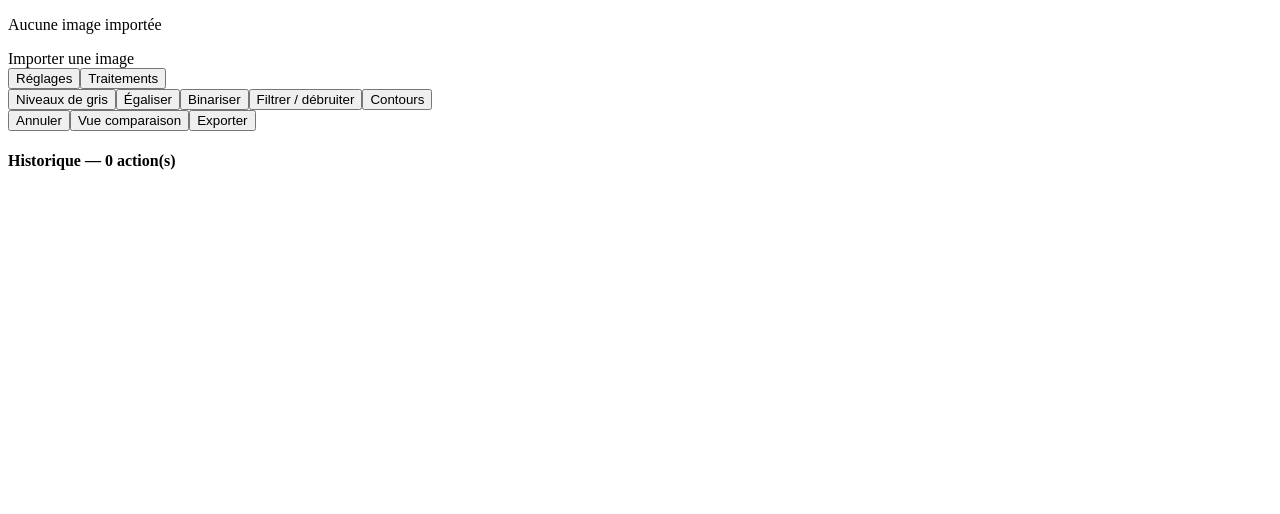
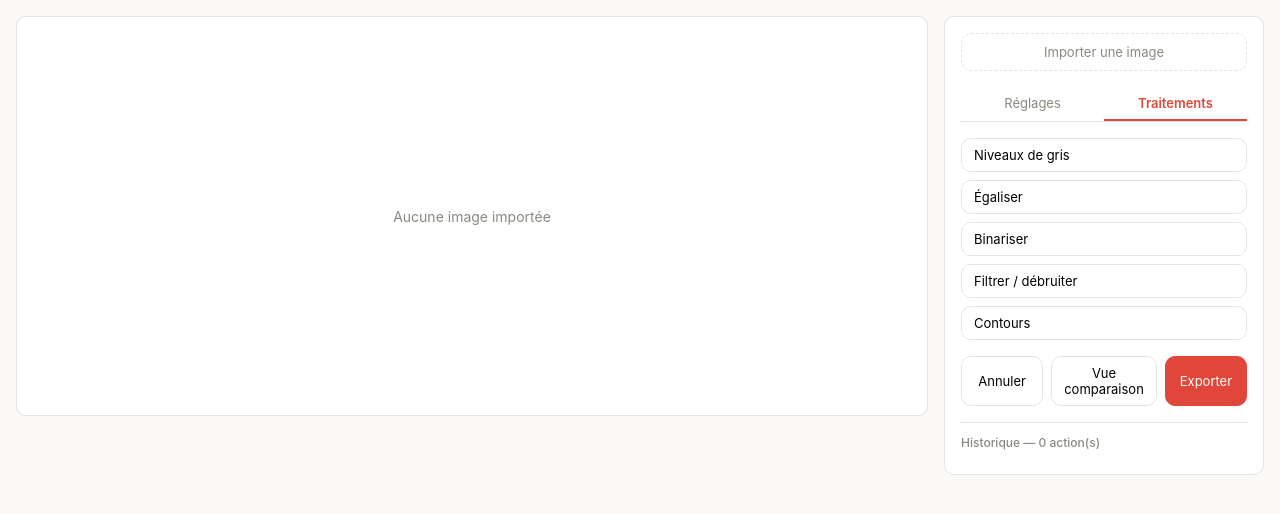
Before and after one commit to Kuroi-Kage/image-processing-angular, an Angular app: page / in a window 1280 px wide. Shown: the top 514 px of the page. Built offline with nearby package versions, Linux system fonts and the light colour scheme.

Commit message:
style : améliorer le style et la mise en page de l'interface

```diff
--- a/src/app/app.scss
+++ b/src/app/app.scss
@@ -0,0 +1,24 @@
+.app {
+  display: grid;
+  grid-template-columns: 1fr 320px;
+  gap: 16px;
+  padding: 16px;
+  min-height: 100vh;
+}
+
+.bandeau-erreur {
+  grid-column: 1 / -1;
+  background: #fde8e6;
+  color: var(--couleur-accent);
+  border: 1px solid var(--couleur-accent);
+  border-radius: var(--rayon);
+  padding: 10px 14px;
+  font-size: 14px;
+}
+
+.indicateur-chargement {
+  grid-column: 1 / -1;
+  text-align: center;
+  color: var(--couleur-texte-discret);
+  font-size: 14px;
+}
--- a/src/app/app.ts
+++ b/src/app/app.ts
@@ -3,138 +3,171 @@ import { Viewer } from "./components/image-viewer/viewer/viewer";
 import { Histogram } from "./components/histogram/histogram/histogram";
 import { Toolbar } from "./components/toolbar/toolbar/toolbar";
 import { NomTraitement, ParametreRequete } from "./models/image";
-import { Component } from "@angular/core";
+import { Component, signal } from "@angular/core";
 
 
 const LIBELLES_TRAITEMENT: Record<NomTraitement, string> = {
-  egalisation: 'Égalisation de l\'histogramme',
-  niveau_de_gris: 'Conversion en niveau de gris',
-  binarisation: 'Binarisation',
-  filtrage: 'Filtrage / débruitage',
-  contours: 'Détection de contours',
+  egalisation: "Égalisation de l'histogramme",
+  niveau_de_gris: "Conversion en niveau de gris",
+  binarisation: "Binarisation",
+  filtrage: "Filtrage / débruitage",
+  contours: "Détection de contours",
 };
 
+
 @Component({
-  selector: 'app-root',
+  selector: "app-root",
   standalone: true,
   imports: [Viewer, Histogram, Toolbar],
-  templateUrl: './app.html',
+  templateUrl: "./app.html",
+  styleUrl: "./app.scss",
 })
 
 export class App {
-  sessionId: string | null = null;
-  imageActuelle: string | null = null;
-  imageOriginale: string | null = null;
-  histogramme: number[][] | null = null;
-  historique: string[] = [];
+  sessionId = signal<string | null>(null);
+  imageActuelle = signal<string | null>(null);
+  imageOriginale = signal<string | null>(null);
+  histogramme = signal<number[][] | null>(null);
+  historique = signal<string[]>([]);
+  chargement = signal(false);
+  erreur = signal<string | null>(null);
+  vueComparaison = signal(false);
 
-  chargement = false;
-  erreur: string | null = null;
-  vueComparaison = false;
 
   constructor(private imageService: ImageService) {}
 
+
   onImageImportee(fichier: File) {
-    this.chargement = true;
-    this.erreur = null;
+    this.chargement.set(true);
+    this.erreur.set(null);
+    this.imageService.importerImage(fichier).subscribe({
+      next: (response) => {
+        this.sessionId.set(response.session_id);
+        this.imageActuelle.set(response.image);
+        this.imageOriginale.set(response.image);
+        this.historique.set([]);
+        this.rafraichirHistograme();
+        this.chargement.set(false);
+      },
 
-    this.imageService.importerImage(fichier).subscribe({
-      next: (Response) => {
-        this.sessionId = Response.session_id;
-        this.imageActuelle = Response.image;
-        this.imageOriginale = Response.image;
-        this.historique = [];
-        this.rafraichirHistograme();
-        this.chargement = false;
-      },
       error: () => {
-        this.erreur = "Impossible d'importrt cette image. Vérifier le format du fichier"
-        this.chargement = false;
+        this.erreur.set(
+          "Impossible d'importer cette image. Vérifiez le format du fichier."
+        );
+        this.chargement.set(false);
+
       }
     });
   }
 
+
   onTraitementDemande(nom: NomTraitement) {
-    if (!this.sessionId) {
-      this.erreur = 'Importer une iage avant d\'appliquerun traitement';
+    if (!this.sessionId()) {
+      this.erreur.set(
+        "Importer une image avant d'appliquer un traitement"
+      );
       return;
     }
 
-    this.chargement = true;
-    this.erreur = null;
+    this.chargement.set(true);
+    this.erreur.set(null);
+    this.imageService
+      .appliquerTraitement(this.sessionId()!, nom)
+      .subscribe({
+        next: (reponse) => {
+          this.imageActuelle.set(reponse.image);
+          this.historique.update(historique => [
+            ...historique,
+            LIBELLES_TRAITEMENT[nom]
+          ]);
+          this.rafraichirHistograme();
+          this.chargement.set(false);
+        },
 
-    this.imageService.appliquerTraitement(this.sessionId, nom).subscribe({
-      next: (reponse) => {
-        this.imageActuelle = reponse.image;
-        this.historique = [...this.historique, LIBELLES_TRAITEMENT[nom]];
-        this.rafraichirHistograme();
-        this.chargement = false;
-      },
         error: () => {
-        this.erreur = 'Le traitement a échoué, Réessaie.';
-        this.chargement = false;
+          this.erreur.set(
+            "Le traitement a échoué, Réessaie."
+          );
+          this.chargement.set(false);
         },
       });
   }
 
+
   onParametreModifie(requete: ParametreRequete) {
-    if (!this.sessionId) return;
-    this.imageService.configurerParametre(this.sessionId, requete).subscribe({
-      error: () => (this.erreur = 'Impossible de mettre à jour ce paramètre.'),
+    if (!this.sessionId()) return;
+    this.imageService
+      .configurerParametre(this.sessionId()!, requete)
+      .subscribe({
+        error: () => this.erreur.set(
+          "Impossible de mettre à jour ce paramètre."
+        ),
       });
   }
 
+
   onAnnulerDemande() {
-    if (!this.sessionId) return;
-    this.chargement = true;
+    if (!this.sessionId()) return;
+    this.chargement.set(true);
+    this.imageService
+      .annulerTraitement(this.sessionId()!)
+      .subscribe({
+        next: (reponse) => {
+          this.imageActuelle.set(reponse.image);
+          this.historique.update(historique =>
+            historique.slice(0, -1)
+          );
+          this.rafraichirHistograme();
+          this.chargement.set(false);
+        },
 
-    this.imageService.annulerTraitement(this.sessionId).subscribe({
-      next: (reponse) => {
-        this.imageActuelle = reponse.image;
-        this.historique = this.historique.slice(0, -1);
-        this.rafraichirHistograme();
-        this.chargement = false;
-      },
         error: () => {
-        this.erreur = "Impossible d'annuler.";
-        this.chargement = false;
+          this.erreur.set("Impossible d'annuler.");
+          this.chargement.set(false);
         },
       });
   }
 
+
   onExporterDemande() {
-    if (!this.sessionId) return;
-
-    this.imageService.exporterImage(this.sessionId).subscribe({
+    if (!this.sessionId()) return;
+    this.imageService
+      .exporterImage(this.sessionId()!)
+      .subscribe({
         next: (blob) => {
           const url = URL.createObjectURL(blob);
-        const lien = document.createElement('a');
+          const lien = document.createElement("a");
           lien.href = url;
-        lien.download = 'image_exportee.png';
+          lien.download = "image_exportee.png";
           lien.click();
           URL.revokeObjectURL(url);
         },
-      error: () => (this.erreur = "Échec de l'export."),
+        error: () => this.erreur.set(
+          "Échec de l'export."
+        ),
       });
   }
 
+
   onComparaisonBasculee() {
-    this.vueComparaison = !this.vueComparaison;
+    this.vueComparaison.update(value => !value);
   }
-
-
   private rafraichirHistograme(): void {
-    if (!this.sessionId) {
+    if (!this.sessionId()) {
       return;
     }
+    this.imageService
+      .obtenirHistogramme(this.sessionId()!)
+      .subscribe({
+        next: (response) => {
+          this.histogramme.set(response.canaux);
+        },
 
-    this.imageService.obtenirHistogramme(this.sessionId).subscribe({
-      next: (Response) => {
-        this.histogramme = Response.canaux;
-      },
         error: () => {
-        this.erreur= "Impossible de recuperer l'histograme"
+          this.erreur.set(
+            "Impossible de recuperer l'histograme"
+          );
         }
-    })
+      });
   }
 }
--- a/src/app/components/histogram/histogram/histogram.scss
+++ b/src/app/components/histogram/histogram/histogram.scss
@@ -0,0 +1,13 @@
+:host {
+  display: block;
+  background: var(--couleur-carte);
+  border: 1px solid var(--couleur-bordure);
+  border-radius: var(--rayon);
+  padding: 12px 16px;
+}
+
+canvas {
+  width: 100%;
+  height: 80px;
+  display: block;
+}
--- a/src/app/components/image-viewer/viewer/viewer.scss
+++ b/src/app/components/image-viewer/viewer/viewer.scss
@@ -0,0 +1,53 @@
+.image-viewer {
+  background: var(--couleur-carte);
+  border: 1px solid var(--couleur-bordure);
+  border-radius: var(--rayon);
+  padding: 16px;
+  min-height: 400px;
+  display: flex;
+  align-items: center;
+  justify-content: center;
+
+  p {
+    color: var(--couleur-texte-discret);
+    font-size: 14px;
+  }
+
+  img {
+    max-width: 100%;
+    max-height: 70vh;
+    border-radius: 6px;
+    display: block;
+  }
+}
+
+.comparaison {
+  display: grid;
+  grid-template-columns: 1fr 1fr;
+  gap: 12px;
+  width: 100%;
+
+  > div {
+    position: relative;
+    text-align: center;
+  }
+
+  img {
+    width: 100%;
+    height: auto;
+    border-radius: 6px;
+  }
+}
+
+.badge {
+  position: absolute;
+  top: 8px;
+  left: 8px;
+  background: rgba(0, 0, 0, 0.65);
+  color: white;
+  font-size: 11px;
+  padding: 3px 8px;
+  border-radius: 4px;
+  text-transform: uppercase;
+  letter-spacing: 0.5px;
+}
--- a/src/app/components/toolbar/toolbar/toolbar.scss
+++ b/src/app/components/toolbar/toolbar/toolbar.scss
@@ -0,0 +1,112 @@
+.toolbar {
+  background: var(--couleur-carte);
+  border: 1px solid var(--couleur-bordure);
+  border-radius: var(--rayon);
+  padding: 16px;
+  display: flex;
+  flex-direction: column;
+  gap: 16px;
+}
+
+.bouton-import {
+  display: block;
+  text-align: center;
+  padding: 10px;
+  border: 1px dashed var(--couleur-bordure);
+  border-radius: var(--rayon);
+  font-size: 13px;
+  color: var(--couleur-texte-discret);
+  cursor: pointer;
+
+  &:hover {
+    border-color: var(--couleur-selection);
+    color: var(--couleur-selection);
+  }
+}
+
+.onglets {
+  display: flex;
+  border-bottom: 1px solid var(--couleur-bordure);
+
+  button {
+    flex: 1;
+    border: none;
+    border-radius: 0;
+    background: transparent;
+    padding: 8px 0;
+    font-size: 13px;
+    color: var(--couleur-texte-discret);
+    border-bottom: 2px solid transparent;
+
+    &.actif {
+      color: var(--couleur-accent);
+      border-bottom-color: var(--couleur-accent);
+      font-weight: 600;
+    }
+  }
+}
+
+// --- Onglet Traitements ---
+.liste-traitements {
+  display: flex;
+  flex-direction: column;
+  gap: 8px;
+
+  button {
+    text-align: left;
+    font-size: 13px;
+  }
+}
+
+.reglages {
+  display: flex;
+  flex-direction: column;
+  gap: 14px;
+
+  label {
+    display: flex;
+    flex-direction: column;
+    gap: 4px;
+    font-size: 12px;
+    color: var(--couleur-texte-discret);
+  }
+
+  input[type="range"] {
+    accent-color: var(--couleur-selection);
+  }
+}
+
+.actions {
+  display: flex;
+  gap: 8px;
+
+  button {
+    flex: 1;
+    font-size: 13px;
+  }
+
+  .exporter {
+    background: var(--couleur-accent);
+    color: white;
+    border-color: var(--couleur-accent);
+  }
+}
+
+.historique {
+  border-top: 1px solid var(--couleur-bordure);
+  padding-top: 12px;
+
+  h4 {
+    margin: 0 0 8px;
+    font-size: 12px;
+    color: var(--couleur-texte-discret);
+    font-weight: 500;
+  }
+
+  ul {
+    margin: 0;
+    padding-left: 16px;
+    font-size: 12px;
+    color: var(--couleur-texte);
+  }
+}
--- a/src/styles.scss
+++ b/src/styles.scss
@@ -1 +1,36 @@
 /* You can add global styles to this file, and also import other style files */
+:root {
+    --couleur-fond: #faf9f6;
+    --couleur-carte: #ffffff;
+  --couleur-bordure: #e5e3dd;
+  --couleur-texte: #2b2a27;
+  --couleur-texte-discret: #8a887f;
+  --couleur-accent: #e0473a;
+  --couleur-selection: #4a7dfd;
+  --rayon: 10px;
+}
+
+* {
+  box-sizing: border-box;
+}
+
+body {
+  margin: 0;
+  font-family: -apple-system, "Segoe UI", Roboto, sans-serif;
+  background: var(--couleur-fond);
+  color: var(--couleur-texte);
+}
+
+button {
+  font-family: inherit;
+  cursor: pointer;
+  border: 1px solid var(--couleur-bordure);
+  background: var(--couleur-carte);
+  border-radius: var(--rayon);
+  padding: 8px 12px;
+
+  &:disabled {
+    opacity: 0.5;
+    cursor: not-allowed;
+  }
+}
```
Also changed, not shown: src/app/app.html (+10 -10 lines). Lines whose indentation alone changed are shown as unchanged.
